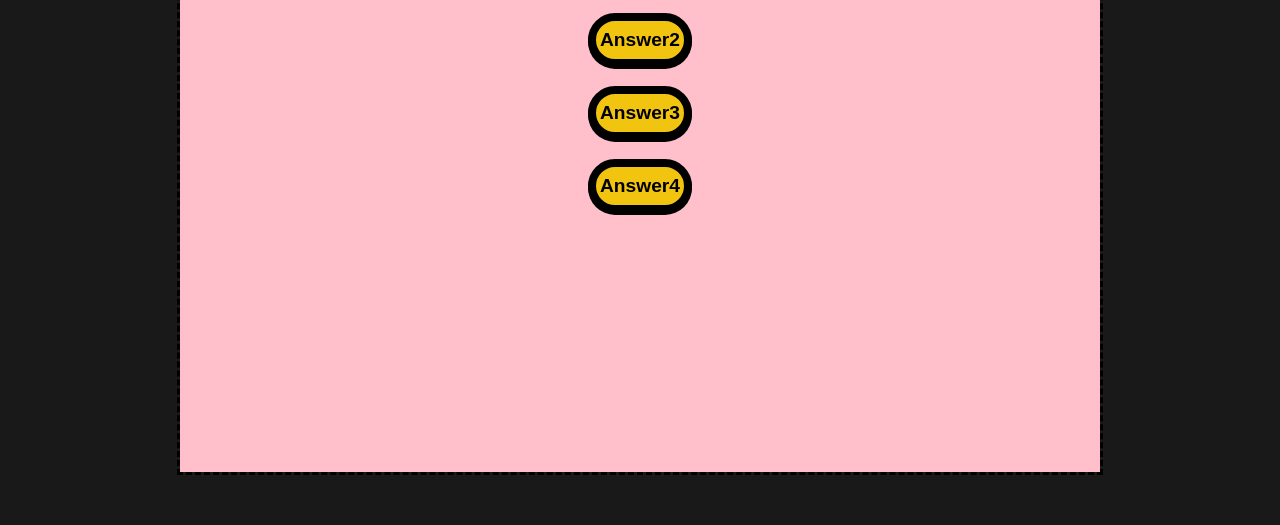
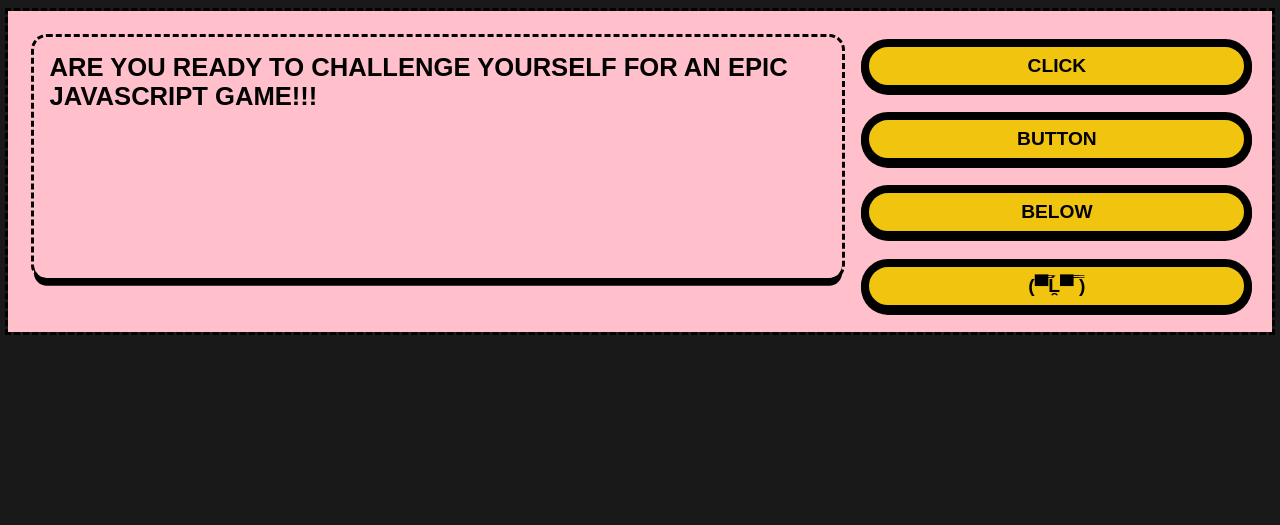
Before and after one commit to woonchanjung/JavaScriptQuizGame, a plain HTML site: page index.html in a window 1280 px wide. Shown: the part 291-816 px from the top of the page. Drawn offline with Linux system fonts and the light colour scheme.

Commit message:
Completed MVP and Runnable

```diff
--- a/css/main.css
+++ b/css/main.css
@@ -6,7 +6,7 @@
 
   /* Heading of the page */
   h1 {
-    background-color: rgb(202, 58, 202);
+    background-color: rgb(200, 109, 200);
     outline-style: dashed;
     outline-color: black;
     text-align: center;
@@ -23,9 +23,7 @@
 
   /* Creates a box for content inside */
   main {
-    display: grid;
-    grid-template-columns: 50vmin 15vmin 50vmin;
-    grid-template-rows: 10vmin 10vmin 40vmin 15vmin;
+    display: flex;
     background-color: pink;
     outline-style: dashed;
     outline-color: black;
@@ -41,23 +39,27 @@
   /* This is for the Question Box */
   .questions {
     display: flex;
-    justify-content: flex-start;
-    font-size: 2em;
+    justify-content: center;
+    font-size: 1.6em;
     color: black;
-    text-align: center;
-    margin: 0 auto;
-    margin-top: .1em;
+    text-align: left;
+    margin: auto;
+    margin-top: 1em;
+    margin-left: 1em;
     outline-color: black;
+    outline-style: dashed;
     border-radius: 0.5em;
-    box-shadow: 0 0.1em black;
+    box-shadow: 0 0.3em black;
+    padding: 2vmin 2vmin 2vmin 2vmin;
+    height: 75%;
   }
 
   /* Creates container for the Buttons */
-  .button {
+  .choices {
     display: flex;
     flex-wrap: wrap;
     justify-content: center;
-    margin-top: 3em;
+    margin-top: .5em;
     padding: 10px;
     border-radius: 10px;
   }
@@ -73,8 +75,9 @@
     outline: none;
     background-color: #f1c40f;
     box-shadow: 0 0.1em #000;
-    padding: 1vmin .5vmin;
+    padding: 1vmin 2vmin;
     transition: all 0.3s ease-in-out;
+    width: 100%;
 
   }
 
@@ -84,8 +87,11 @@
     color: #fff;
   }
 
-  /* Creates Scoreboard */
-  .scoreboard {
-    margin-top: 2em;
-    margin-bottom: 0.5em;
+  /* Play Again Button */
+  .btn-play-again {
+    display:flex;
+    justify-content: center;
+    align-items: center;
+    z-index: 1;
+    transform: scale(2);
   }
--- a/index.html
+++ b/index.html
@@ -13,13 +13,16 @@
   <h1>JavaScriptQuizGame</h1>
   <main>
       <h3 class="questions">QuestionGoesHere</h3>
-      <div class="button">
+      <div class="choices">
         <button>Answer1</button>
         <button>Answer2</button>
         <button>Answer3</button>
         <button>Answer4</button>
       </div>
-      </main>
+  </main>
 </body>
+<div class="play-again!">
+  <button class="btn-play-again">Play Again</button>
+</div>
 
 </html>
--- a/js/main.js
+++ b/js/main.js
@@ -2,10 +2,80 @@
 
 // Defines the array of Objects for Questions
 const questions = [{
-    question: 'What is the result of typeof null?',
+    question: 'ARE YOU READY TO CHALLENGE YOURSELF FOR AN EPIC JAVASCRIPT GAME!!!',
+    choices: ['CLICK', 'BUTTON', 'BELOW', '(▀̿Ĺ̯▀̿ ̿)'],
+    answer: 3
+},
+{
+    question: 'What is the result of type of null?',
     choices: ['Object', 'null', 'undefined', 'Nan'],
+    answer: 0
+},
+{
+    question: 'What does the following code return? typeof []',
+    choices: ['Array', 'Object', 'undefined', 'string'],
     answer: 1
-}];
+},
+{
+    question: 'Which statement cannot be used to declare a variable in JavaScript?',
+    choices: ['Let', 'var', 'Int', 'Const'],
+    answer: 2
+},
+{
+    question: 'Which of the following is a primitive data type in Javascript?',
+    choices: ['Array', 'Object', 'Boolean', 'Function'],
+    answer: 2
+},
+{
+    question: 'Which of the following is considered a first class citizen in JavaScript?',
+    choices: ['Functions', 'Class', 'Array', 'Object'],
+    answer: 0
+},
+{
+    question: 'Which of the following is not a valid JavaScript variable name?',
+    choices: ['2myVar', 'my-var', '_myVar', 'myVar2'],
+    answer: 0
+},
+{
+    question: 'What is the output of console.log(+"3" + 4)?',
+    choices: ['34', '7', 'Nan', 'Error'],
+    answer: 1
+},
+{
+    question: 'What is the output of console.log(3 < 2 < 1)?',
+    choices: ['true', 'false', 'Nan', 'Error'],
+    answer: 0
+},
+{
+    question: 'Which of the following is an array method?',
+    choices: ['Map', 'Filter', 'Reduce', 'All the above'],
+    answer: 3
+},
+{
+    question: 'What is the output of console.log("2" + 2 - "1")?',
+    choices: ['"21"', '3', 'Nan', 'Error'],
+    answer: 1
+},
+{
+    question: 'What is the output of console.log(typeof NaN)?',
+    choices: ['number', 'string', 'Nan', 'Error'],
+    answer: 0
+},
+{
+    question: 'Which of the following is block scoped?',
+    choices: ['Var', 'Let', 'Const', 'Both Let and Const'],
+    answer: 3
+},
+{
+    question: 'What is the output of the following code? console.log(1 + "2" + "2");',
+    choices: ['122', '32', '14', 'NaN'],
+    answer: 0
+},
+{
+    question: 'Congratulations! You have completed the quiz! You are a true BTYer!!!',
+    choices: ['PROUD', 'OF', 'YOU', '＼( °□° )／'],
+    answer: 0
+},];
 
 /*----- app's state (variables) -----*/
 
@@ -13,15 +83,14 @@ const questions = [{
 let currentQuestion;
 
 // Defines a variable that will give the results
-let winner = false;
+let winner = null;
 
 /*----- cached element references -----*/
 
 // Includes cached elements for later usage.
-const questionEl = document.getElementById('question');
-const choicesEl = document.getElementById('choices');
-const resultEl = document.getElementById('result');
-const playAgainEl = document.getElementById('play-again')
+const questionEl = document.querySelector('.questions');
+const choicesEl = document.querySelector('.choices');
+const playAgainEl = document.querySelector('.btn-play-again');
 
 /*----- event listeners -----*/
 
@@ -40,6 +109,7 @@ playAgainEl.addEventListener('click', function(){
 });
 
 /*----- functions -----*/
+
 init();
 
 // Initiatlize all state, then call render();
@@ -53,7 +123,6 @@ function init() {
 function render() {
     renderQuestions();
     renderAnswers();
-    renderScore();
 // Hide and show play again button
     renderControls();
 }
@@ -63,24 +132,31 @@ function renderQuestions() {
     questionEl.textContent = questions[currentQuestion].question;
 }
 
-// Display the current questions and its choices of answers
+// Display the current choices of answers
 function renderAnswers() {
-
+    const choices = questions[currentQuestion].choices;
+    const choiceButtons = choices.map((choice, index) => {
+        return `<button data-index="${index}">${choice}</button>`;
+    });
+    choicesEl.innerHTML = choiceButtons.join('');
 }
 
+// Check if the answer is correct and renders
+function checkAnswer(choiceIndex) {
+    if (choiceIndex === questions[currentQuestion].answer) {
+        winner = true;
+        currentQuestion++;
+    } else {
+        winner = false;
+    }
+    render();
+    }
+
+// Displays the result
 function renderControls() {
-
+    if (currentQuestion === questions.length-1) {
+        playAgainEl.style.display = "block";
+    } else {
+        playAgainEl.style.display = "none";
+    }
 }
-
-
-// In response to user interaction (player makes a move).
-
-// We update all impacted state, then finally, call render()
-
-// Player has made a choice
-
-// Let player know if the answer was correct or wrong
-
-// Compute a random question
-
-// Repeat
```
